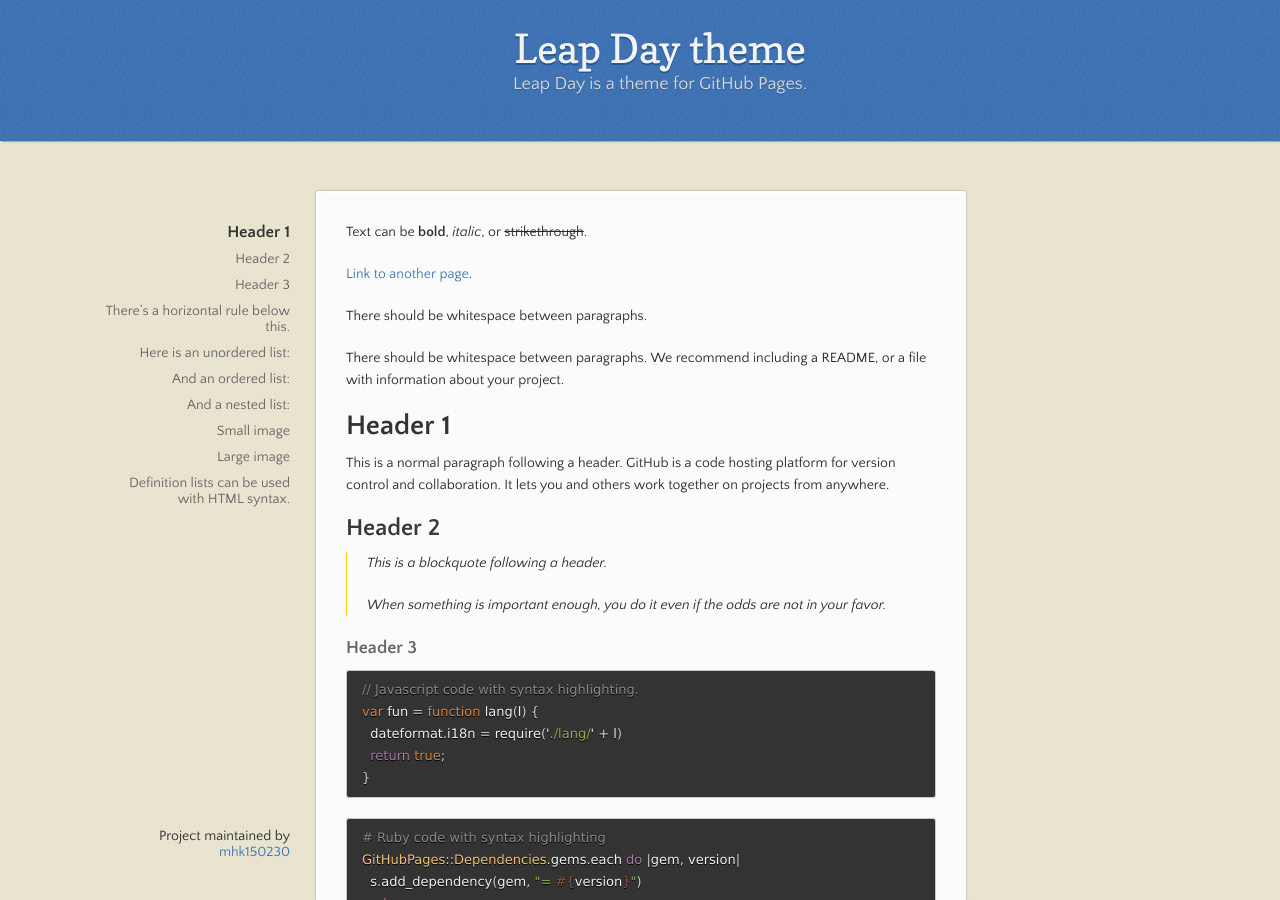
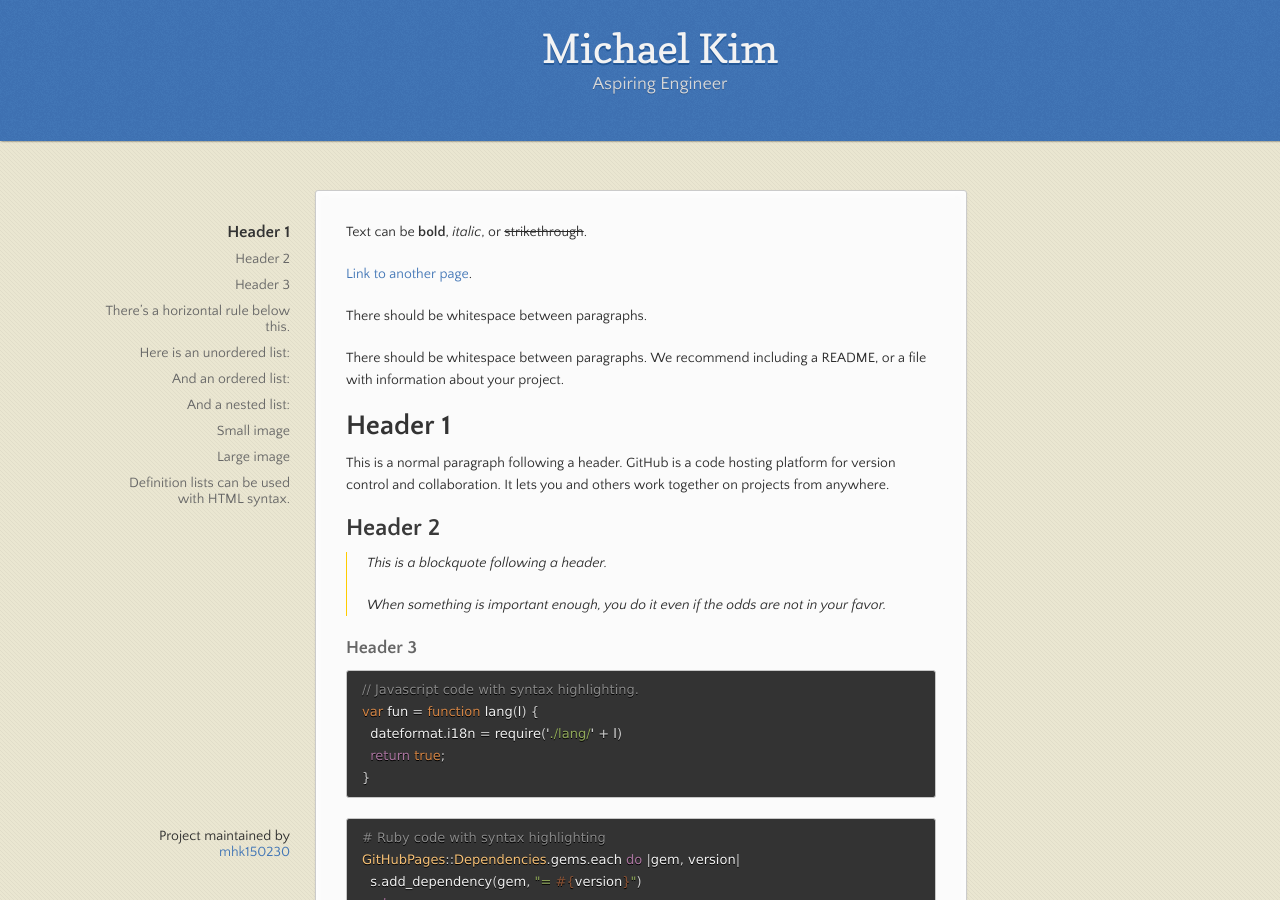
Before and after one commit to mhk150230/Michael-Kim-Bio, a Jekyll site: the page built from index.md, in a window 1280 px wide and 900 px high. Built offline with Jekyll 4.4.1, drawn with Linux system fonts in a browser that asks for light colours.

Commit message:
Update _config.yml

```diff
--- a/_config.yml
+++ b/_config.yml
@@ -1,5 +1,5 @@
-title: Leap Day theme
-description: Leap Day is a theme for GitHub Pages.
+title: Michael Kim
+description: Aspiring Engineer
 show_downloads: true
 google_analytics:
 theme: jekyll-theme-leap-day
```
